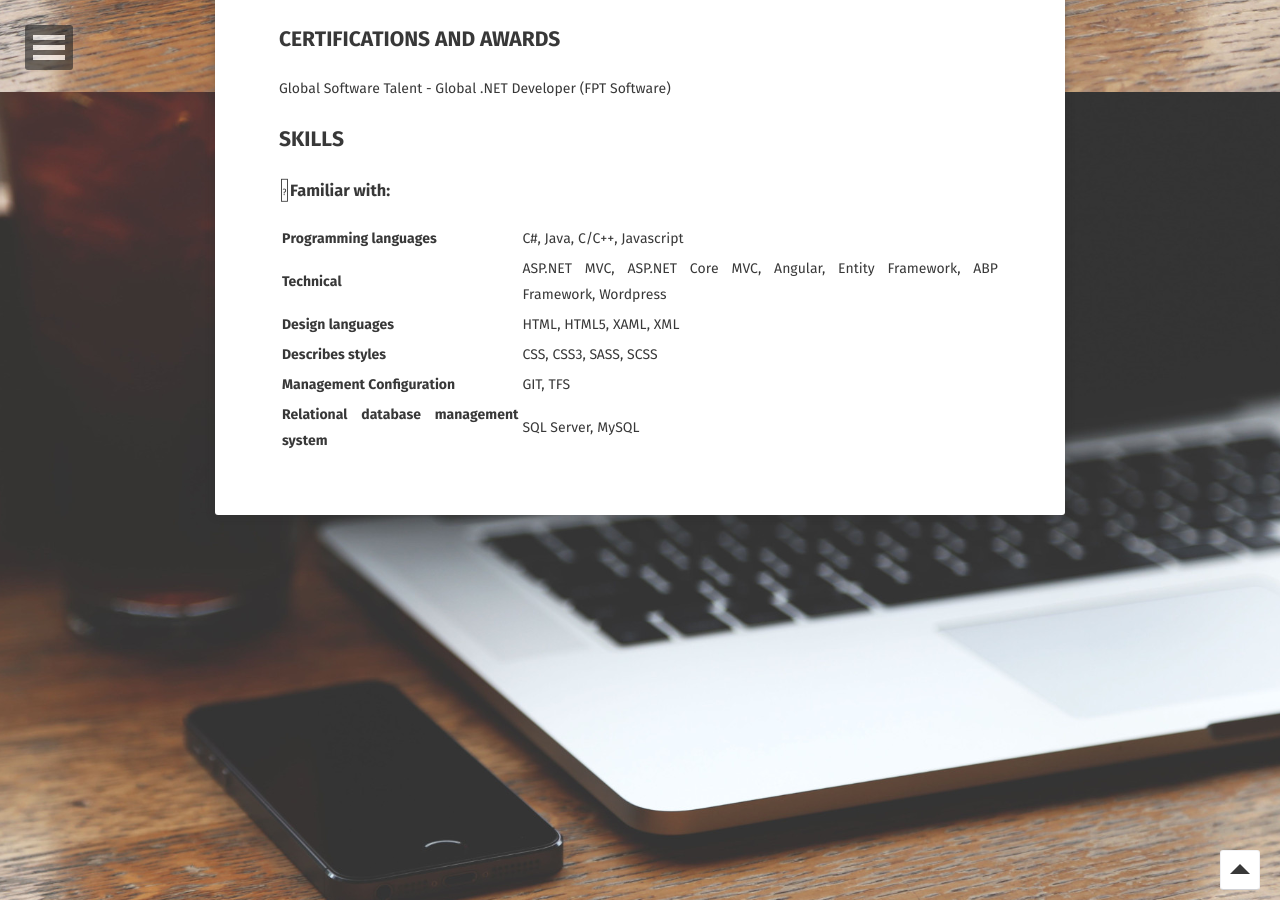
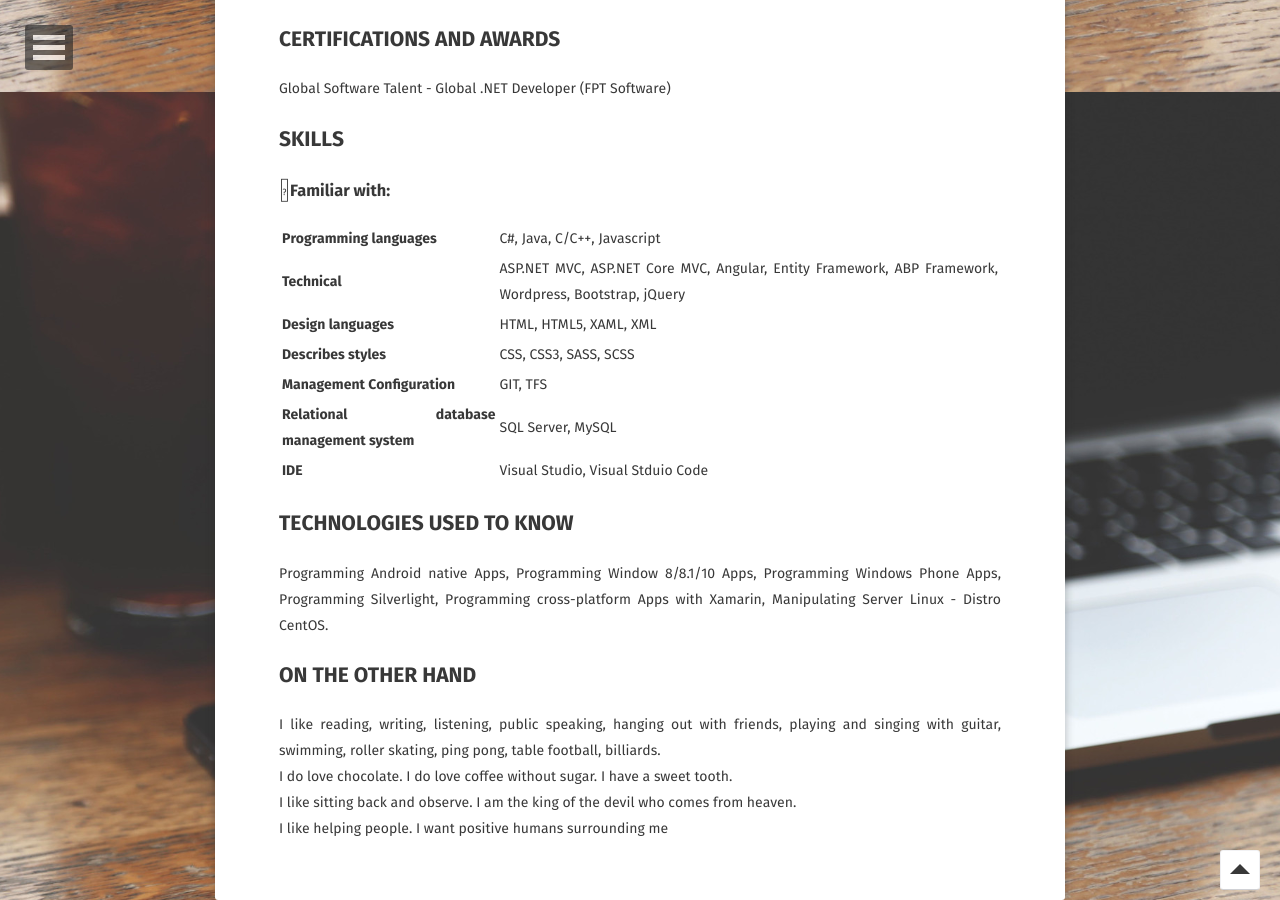
Before and after one commit to ddoffy/ddoffy.github.io, a Jekyll site: the page built from about/index.md, in a window 1280 px wide and 900 px high, scrolled down 808 px. Built offline with Jekyll 4.4.1, drawn with Linux system fonts in a browser that asks for light colours; some web fonts are replaced; some of the changed text lies outside the part shown.

Commit message:
Update  the bio, update techonologies used to know

```diff
--- a/_includes/nav.html
+++ b/_includes/nav.html
@@ -3,7 +3,7 @@
 		<ul class="dl-menu">
 			<li><a href="{{ site.url }}/">Home</a></li>
 			<li>
-				<a href="#">About</a>
+				<a href="#">Introduction</a>
 				<ul class="dl-submenu">
 					<li>
 						<img src="{{ site.url }}/{{ site.logo }}" alt="{{ site.title }} photo" class="author-photo">
--- a/about/index.md
+++ b/about/index.md
@@ -57,7 +57,7 @@ Global Software Talent - Global .NET Developer (FPT Software)
                 Technical
             </th>
             <td>
-                ASP.NET MVC, ASP.NET Core MVC, Angular, Entity Framework, ABP Framework, Wordpress
+                ASP.NET MVC, ASP.NET Core MVC, Angular, Entity Framework, ABP Framework, Wordpress, Bootstrap, jQuery
             </td>
         </tr>
         <tr>
@@ -92,5 +92,26 @@ Global Software Talent - Global .NET Developer (FPT Software)
                 SQL Server, MySQL
             </td>
         </tr>
+        <tr>
+            <th>
+                IDE
+            </th>
+            <td>
+                Visual Studio, Visual Stduio Code
+            </td>
+        </tr>
     </tbody>
 </table>
+
+## TECHNOLOGIES USED TO KNOW
+Programming Android native Apps, Programming Window 8/8.1/10 Apps, Programming Windows Phone Apps, Programming Silverlight, Programming cross-platform Apps with Xamarin, Manipulating Server Linux - Distro CentOS.
+
+
+## ON THE OTHER HAND
+I like reading, writing, listening, public speaking, hanging out with friends, playing and singing with guitar, swimming, roller skating,  ping pong, table football, billiards.
+<br>
+I do love chocolate. I do love coffee without sugar. I have a sweet tooth.
+<br>
+I like sitting back and observe. I am the king of the devil who comes from heaven.
+<br>
+I like helping people. I want positive humans surrounding me
```
Also changed, not shown: other parts of about/index.md (+2 -2 lines).
